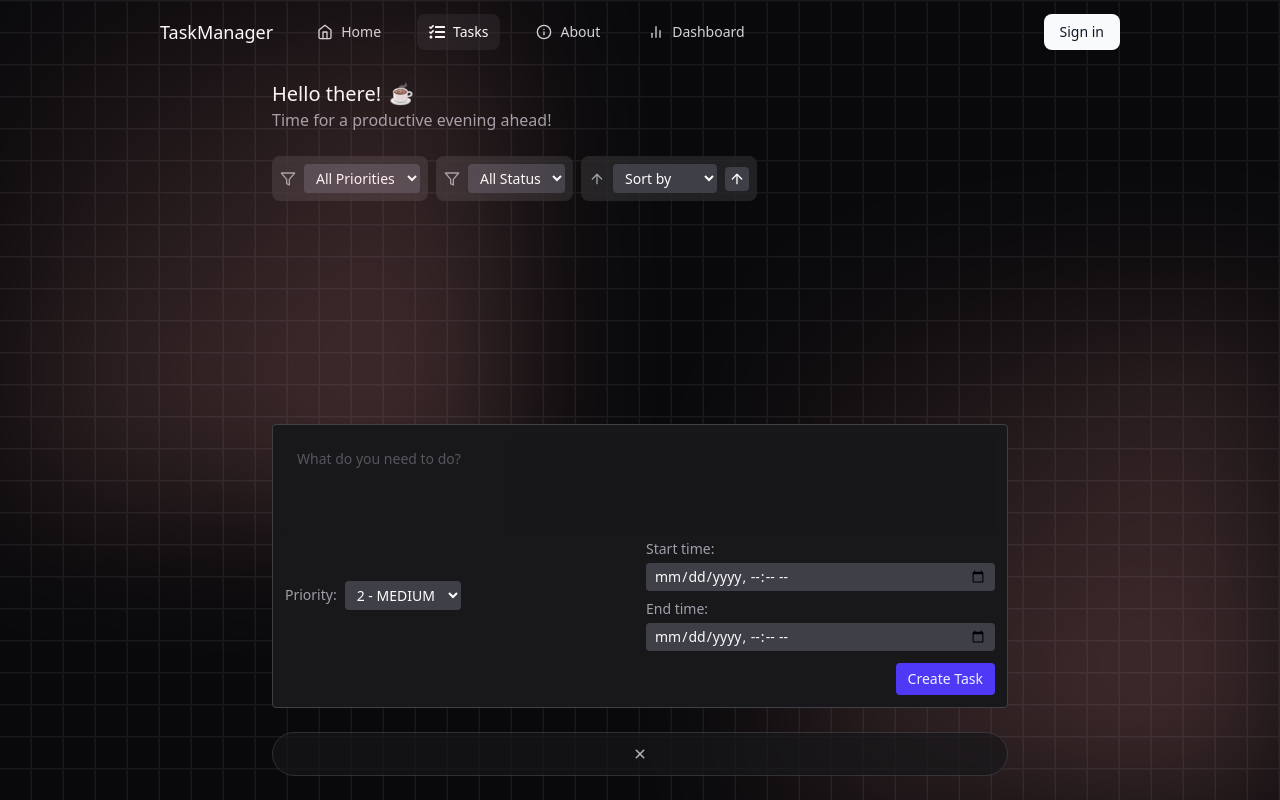
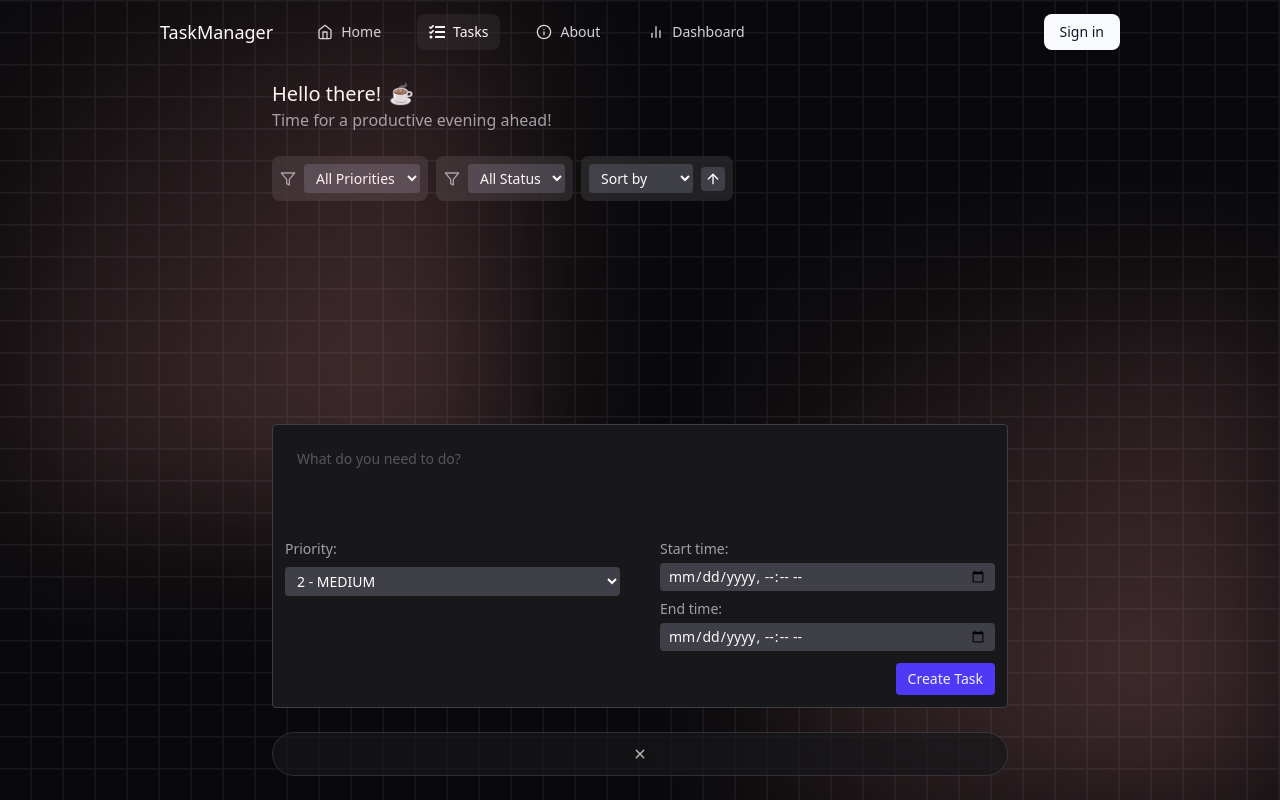
Before and after one commit to thedemonsid/task-manager, a Next.js app: page /tasks in a window 1280 px wide. Both pictures are taken after a click on the button 640 px from the left and 754 px from the top of the page. Built offline with nearby package versions, Linux system fonts and the light colour scheme.

Commit message:
minor changes

```diff
--- a/app/tasks/page.tsx
+++ b/app/tasks/page.tsx
@@ -226,11 +226,6 @@ export default function TaskManager(): JSX.Element {
           </div>
 
           <div className="bg-zinc-800/80 p-2 rounded-md flex items-center gap-2">
-            {sortDirection === "asc" ? (
-              <FiArrowUp className="text-zinc-400" />
-            ) : (
-              <FiArrowDown className="text-zinc-400" />
-            )}
             <select
               className="bg-zinc-700 text-white rounded px-2 py-1 text-sm"
               value={sortBy || "none"}
--- a/components/task-form.tsx
+++ b/components/task-form.tsx
@@ -13,7 +13,6 @@ export const Form = ({ setTasks, priorityMapping }: FormProps) => {
   const [text, setText] = useState("");
   const [priority, setPriority] = useState(2);
 
-  const now = new Date();
   const localDateTimeFormat = (date: Date) => {
     return date.toISOString().slice(0, 16);
   };
@@ -93,7 +92,7 @@ export const Form = ({ setTasks, priorityMapping }: FormProps) => {
               e.preventDefault();
               handleSubmit();
             }}
-            className="mb-6 w-full rounded border border-zinc-700 bg-zinc-900 p-3 opacity-90"
+            className="mb-6 w-full rounded border border-zinc-700 bg-zinc-900 p-3"
           >
             <textarea
               value={text}
@@ -102,8 +101,8 @@ export const Form = ({ setTasks, priorityMapping }: FormProps) => {
               className="h-24 w-full resize-none rounded bg-zinc-900 p-3 text-sm text-zinc-50 placeholder-zinc-500 caret-zinc-50 focus:outline-0 opacity-70"
             />
 
-            <div className="grid grid-cols-1 md:grid-cols-2 gap-3 mb-3">
-              <div className="flex items-center gap-2">
+            <div className="grid grid-cols-1 md:grid-cols-2 gap-10 mb-3">
+              <div className="flex flex-col gap-2">
                 <label className="text-zinc-400 text-sm">Priority:</label>
                 <select
                   value={priority}
```
